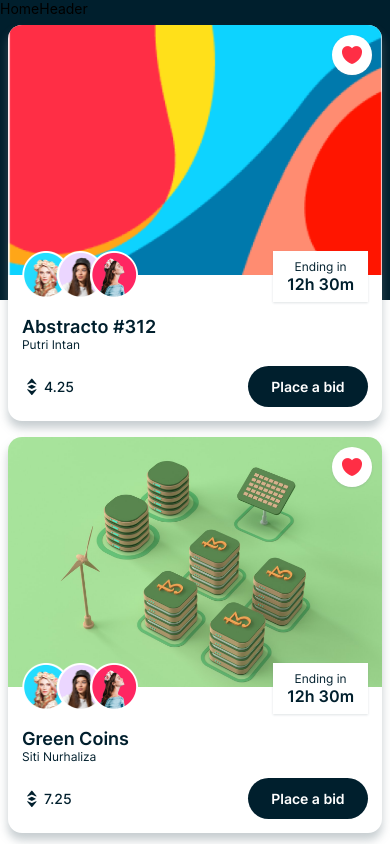
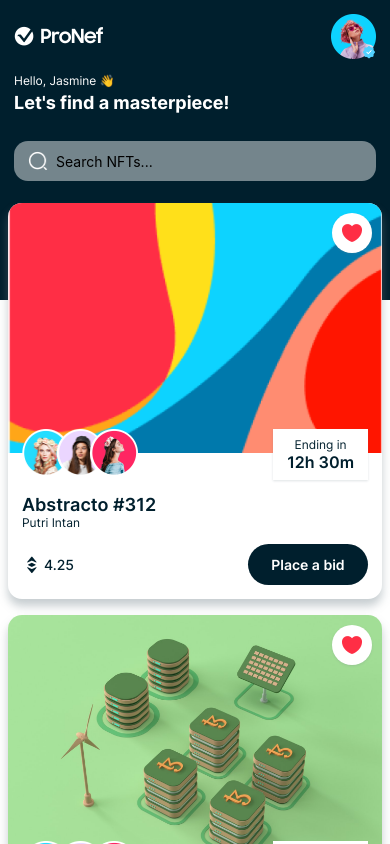
Before and after one commit to pierobassa/React-Native-NFT-Marketplace, a React Native app: screen /Home in a window 390 px wide. Shown: the top 844 px of the page. Built offline with nearby package versions, Linux system fonts and the light colour scheme.

Commit message:
[new] added the Header on the Home page

```diff
--- a/components/HomeHeader.js
+++ b/components/HomeHeader.js
@@ -1,10 +1,32 @@
-import { View, Text } from 'react-native'
-import React from 'react'
+import { View, Text, Image, TextInput } from 'react-native'
+import { COLORS, FONTS, SIZES, assets} from '../constants'
 
 const HomeHeader = () => {
   return (
-    <View>
-      <Text>HomeHeader</Text>
+    <View style={{backgroundColor: COLORS.primary, padding: SIZES.font}}>
+      <View style={{flexDirection: 'row', justifyContent: 'space-between', alignItems: 'center'}}>
+        <Image source={assets.logo} resizeMode='contain' style={{width: 90, height: 25}}/>
+        <View style={{width: 45, height: 45}}>
+          <Image source={assets.person01} resizeMode='contain' style={{width: '100%', height: '100%'}}/>
+          <Image source={assets.badge} resizeMode='contain' style={{position: 'absolute', width: 15, height: 15, bottom: 0, right: 0}}/>
+        </View>
+      </View>
+
+      <View style={{marginVertical: SIZES.font}}>
+        <Text style={{fontFamily: FONTS.regular, fontSize: SIZES.small, color: COLORS.white}}>
+          Hello, Jasmine 👋
+        </Text>
+        <Text style={{fontFamily: FONTS.bold, fontSize: SIZES.large, color: COLORS.white, marginTop: SIZES.base / 2}}>
+          Let's find a masterpiece!
+        </Text>
+      </View>
+
+      <View style={{marginTop: SIZES.font}}>
+        <View style={{width: '100%', borderRadius: SIZES.font, backgroundColor: COLORS.gray, flexDirection: 'row', alignItems: 'center', paddingHorizontal: SIZES.font, paddingVertical: SIZES.small - 2}}>
+          <Image source={assets.search} resizeMode='contain' style={{width: 20, height: 20, marginRight: SIZES.base}} />
+          <TextInput placeholder='Search NFTs...' style={{flex: 1}} onChangeText={() => {}} />
+        </View>
+      </View>
     </View>
   )
 }
```
